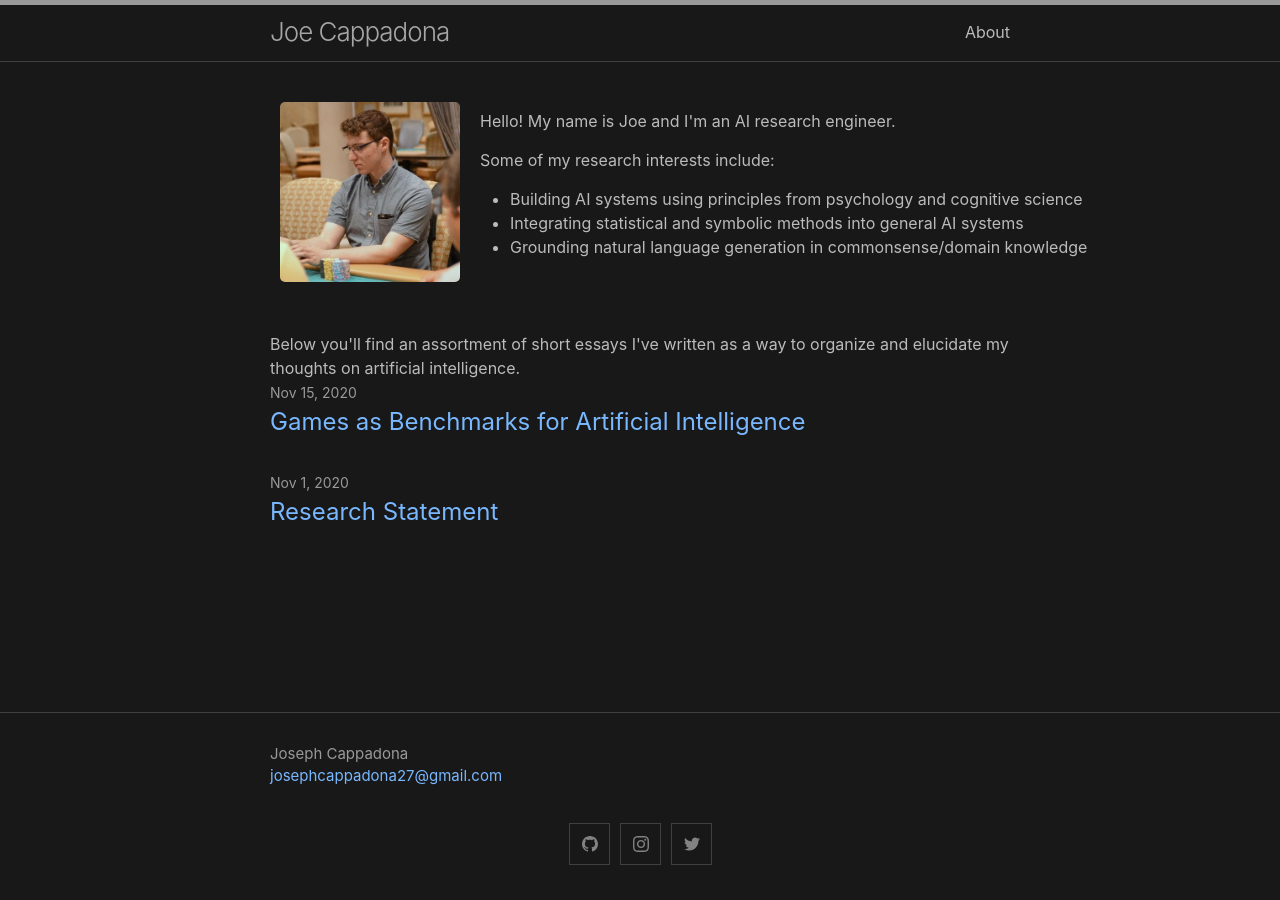
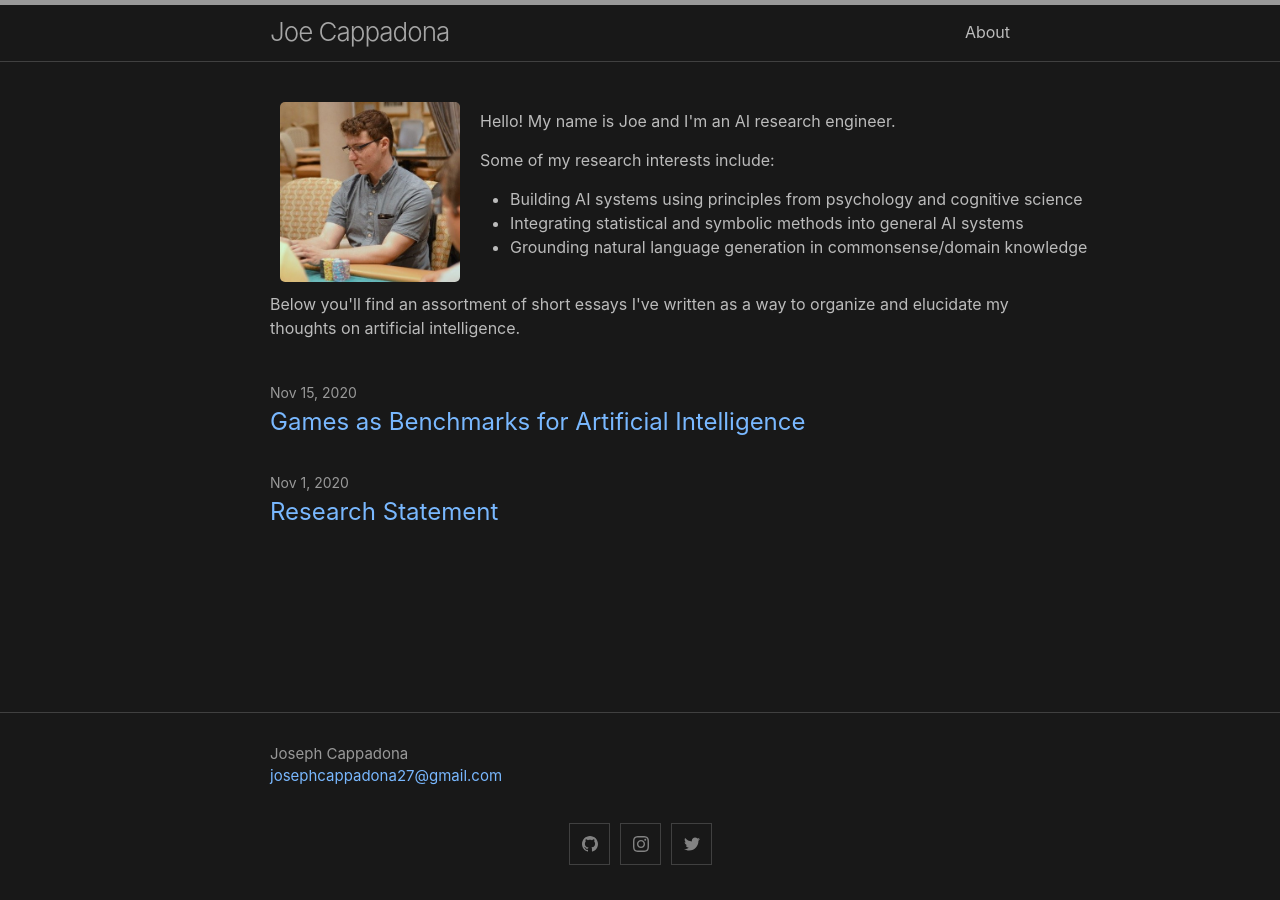
Before and after one commit to josephcappadona/josephcappadona.github.io, a Jekyll site: the page built from index.md, in a window 1280 px wide. Built offline with Jekyll 4.4.1, drawn with Linux system fonts in a browser that asks for light colours.

Commit message:
Update index.md

```diff
--- a/index.md
+++ b/index.md
@@ -2,8 +2,8 @@
 layout: home
 ---
 
-<div>
-  <div style="display: flex; margin-bottom: 40px;">
+<div style="margin-bottom: 40px;">
+  <div style="display: flex;">
     <div style="width: 180px; height: 180px; margin: 10px; flex-shrink: 0;">
       <img src="/assets/img/headshot.jpeg" style="border-radius: 5px;" />
     </div>
```
